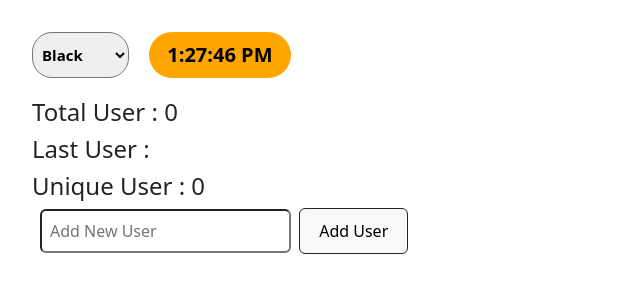
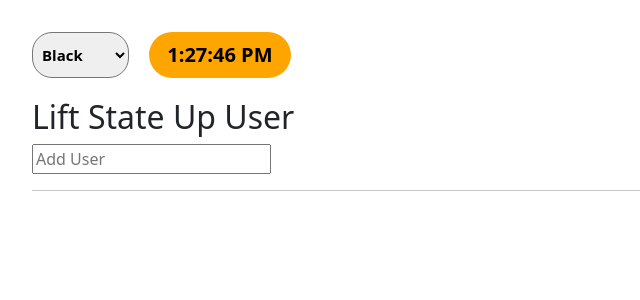
Before and after one commit to rahulpatel79/Reactjs-Learning, a React (Vite) app: page / in a window 1280 px wide. Shown: the top 300 px of the page, without its empty margins (0-640 px from the left). Built offline with nearby package versions, Linux system fonts and the light colour scheme.

Commit message:
add new file

```diff
--- a/src/App.jsx
+++ b/src/App.jsx
@@ -31,9 +31,13 @@ import UseRefInReact from "./UseRefInReact";
 import UseFormHookInReact from "./UseFormHookInReact";
 import UseTransitionInReactJs from "./UseTransitionInReactJs";
 import DerivedStateInReactJs from "./DerivedStateInReactJs";
+import LiftStateUpAddUser from "./LiftStateUpAddUser";
+import LirftDisplayUser from "./LirftDisplayUser";
 
 function App() {
   const [count, setCount] = useState(0);
+
+  const [user, setUser] = useState(''); // it is Lift State Up concept code
 
   return (
     <>
@@ -97,8 +101,14 @@ function App() {
       <div style={{ marginTop: "20px" }}>
      {/* <UseFormHookInReact /> */}
      {/* <UseTransitionInReactJs /> */}
-     <DerivedStateInReactJs />
+     {/* <DerivedStateInReactJs />  */}
+      </div>
 
+      {/*Lift State Up Concept Div  */}
+      <div style={{ marginTop: "20px" }}>
+
+        <LiftStateUpAddUser setUser={setUser} />
+        <LirftDisplayUser user={user}/>
       </div>
     </>
   );
--- /dev/null
+++ b/src/LiftStateUpAddUser.jsx
@@ -0,0 +1,14 @@
+import React from 'react'
+
+function LiftStateUpAddUser({setUser}) {
+
+  return (
+    <div>
+      <h2>Lift State Up User </h2>
+      <input type="text" onChange={(event)=>setUser(event.target.value)} placeholder='Add User' />
+        <hr />
+    </div>
+  )
+}
+
+export default LiftStateUpAddUser
--- /dev/null
+++ b/src/LirftDisplayUser.jsx
@@ -0,0 +1,12 @@
+import React from 'react'
+
+function LirftDisplayUser({user}) {
+  return (
+    <div>
+      {/* <h2>Lift Add User Display User</h2> */}
+      <h2>{user}</h2>
+    </div>
+  )
+}
+
+export default LirftDisplayUser
```
